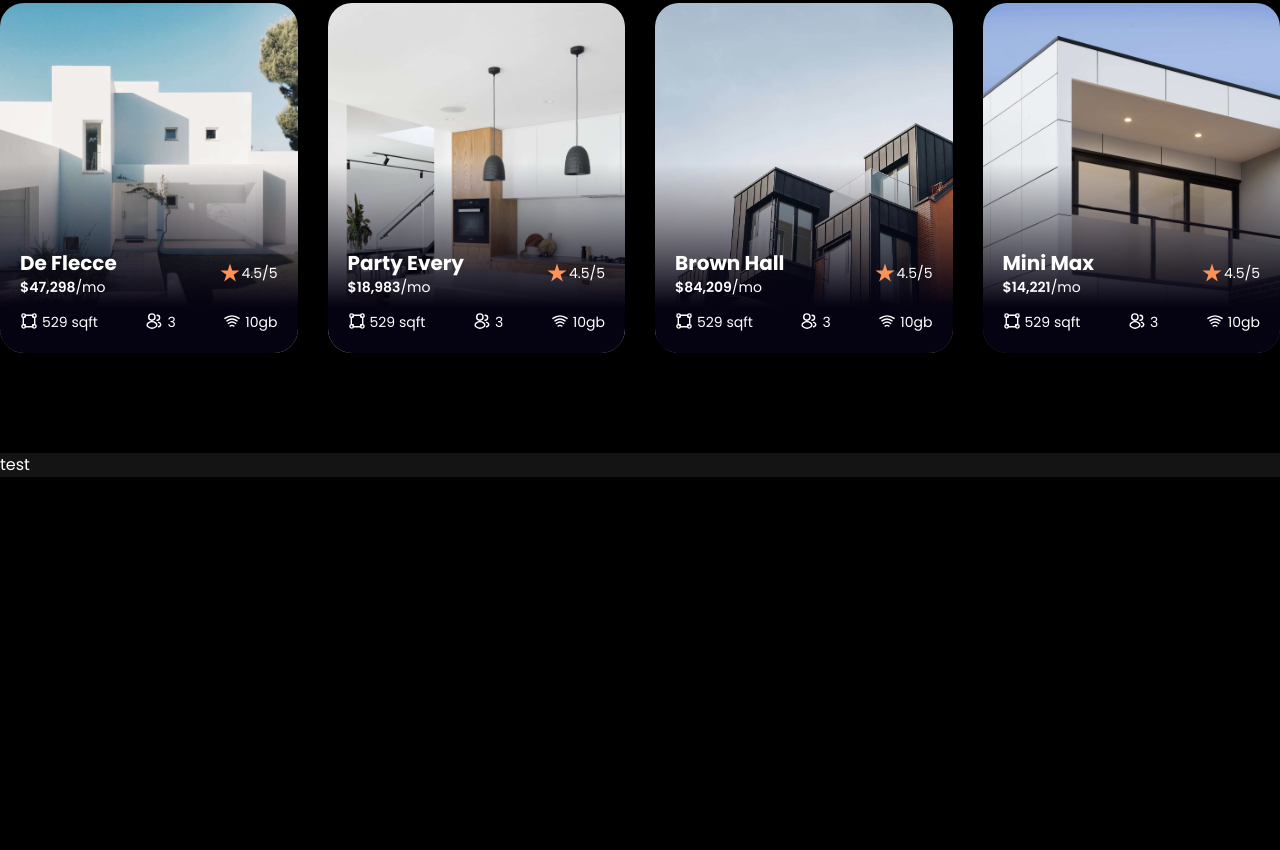
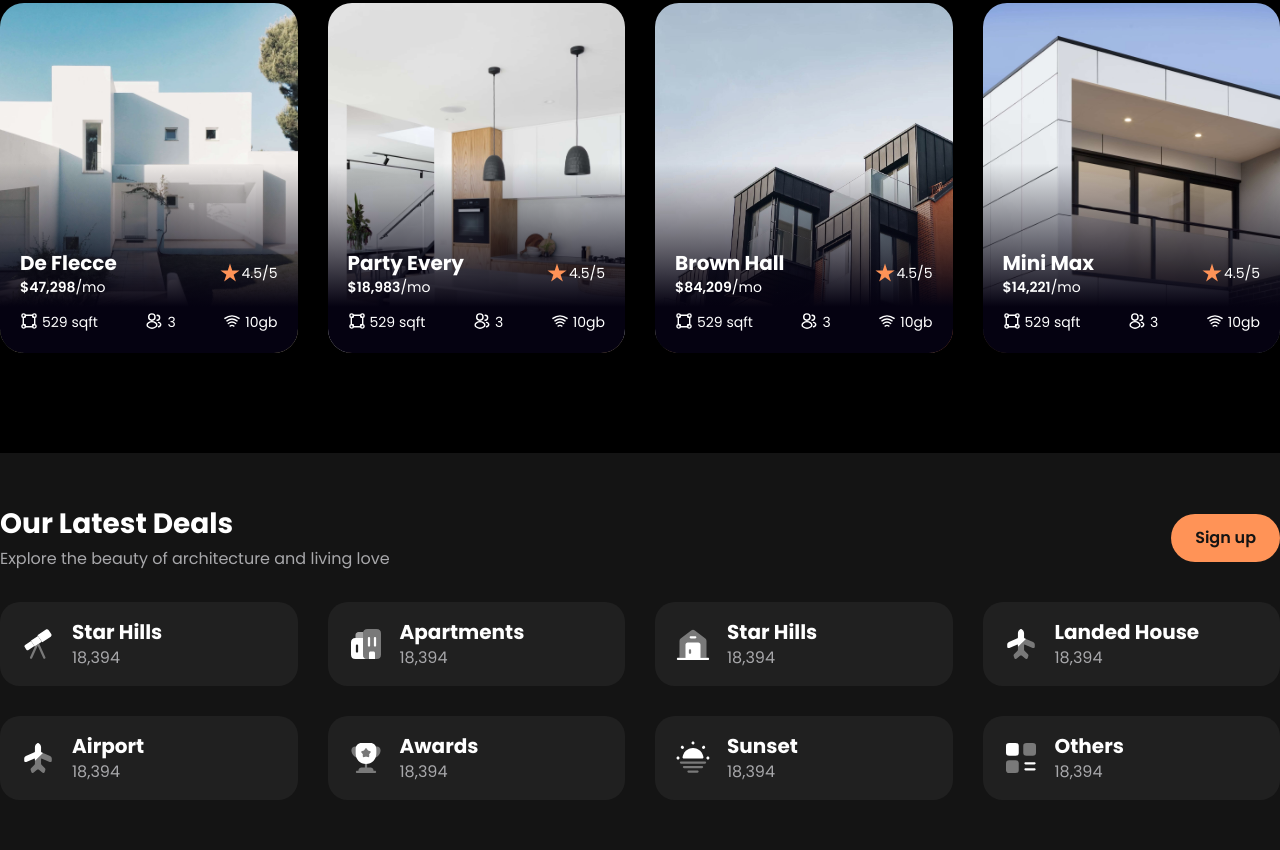
Before and after one commit to hisyamakbar/nidejia-web, a plain HTML site: page index.html in a window 1280 px wide. Shown: the part 1010-1860 px from the top of the page. Before the commit the page ends 1487 px from the top, so only its background shows below. Drawn offline with Linux system fonts and the light colour scheme.

Commit message:
add categories section

```diff
--- a/index.html
+++ b/index.html
@@ -56,7 +56,6 @@
 				</section>
 				<!-- Decoration -->
 				<div id="decoration" class="mt-[100px]">
-					<div class="container">
 					<div class="flex bg-[#141414] px-[50px] py-6 rounded-[20px] justify-between items-center">
 						<div class="flex flex-row items-center gap-4">
 							<div class="size-[70px] bg-[#FF9357] rounded-full flex items-center justify-center">
@@ -95,7 +94,6 @@
 							<div>
 								<p class="font-bold text-[28px]">183</p>
 								<p class="text-[#A8A8AB]">Countries</p>
-								</div>
 							</div>
 						</div>
 					</div>
@@ -253,7 +251,83 @@
 		</section>
 		<!-- Categories Section -->
 		<section id="categories" class="mt-[100px] bg-[#141414]">
-			<div class="container">test</div>
+			<div class="container py-[50px]">
+				<!-- Heading -->
+				<div class="flex items-center">
+					<div class="flex-col grow">
+						<h2 class="text-[28px] font-bold leading-[42px]">Our Latest Deals</h2>
+						<p class="text-[#A8A8AB] leading-[27px]">Explore the beauty of architecture and living love</p>
+					</div>
+					<a class="py-3 px-6 bg-[#FF9357] font-semibold rounded-[50px] cursor-pointer text-[#141414]">Sign up</a>
+				</div>
+				<!-- Catergories items -->
+				<div class="grid grid-cols-12 gap-[30px] mt-[30px]">
+					<!-- Items -->
+					<div class="flex col-span-3 gap-4 pl-[20px] py-4 bg-[#202020] rounded-[20px] items-center">
+						<img src="assets/icon/microscope.svg" alt="microscope icon" class="size-9" />
+						<div class="flex-col">
+							<p class="text-xl font-bold">Star Hills</p>
+							<p class="text-[#A8A8AB]">18,394</p>
+						</div>
+					</div>
+					<!-- Items -->
+					<div class="flex col-span-3 gap-4 pl-[20px] py-4 bg-[#202020] rounded-[20px] items-center">
+						<img src="assets/icon/buildings.svg" alt="buildings icon" class="size-9" />
+						<div class="flex-col">
+							<p class="text-xl font-bold">Apartments</p>
+							<p class="text-[#A8A8AB]">18,394</p>
+						</div>
+					</div>
+					<!-- Items -->
+					<div class="flex col-span-3 gap-4 pl-[20px] py-4 bg-[#202020] rounded-[20px] items-center">
+						<img src="assets/icon/house-2-decoration.svg" alt="house icon" class="size-9" />
+						<div class="flex-col">
+							<p class="text-xl font-bold">Star Hills</p>
+							<p class="text-[#A8A8AB]">18,394</p>
+						</div>
+					</div>
+					<!-- Items -->
+					<div class="flex col-span-3 gap-4 pl-[20px] py-4 bg-[#202020] rounded-[20px] items-center">
+						<img src="assets/icon/airplane.svg" alt="airplane icon" class="size-9" />
+						<div class="flex-col">
+							<p class="text-xl font-bold">Landed House</p>
+							<p class="text-[#A8A8AB]">18,394</p>
+						</div>
+					</div>
+					<!-- Items -->
+					<div class="flex col-span-3 gap-4 pl-[20px] py-4 bg-[#202020] rounded-[20px] items-center">
+						<img src="assets/icon/airplane.svg" alt="airplane icon" class="size-9" />
+						<div class="flex-col">
+							<p class="text-xl font-bold">Airport</p>
+							<p class="text-[#A8A8AB]">18,394</p>
+						</div>
+					</div>
+					<!-- Items -->
+					<div class="flex col-span-3 gap-4 pl-[20px] py-4 bg-[#202020] rounded-[20px] items-center">
+						<img src="assets/icon/cup.svg" alt="cup icon" class="size-9" />
+						<div class="flex-col">
+							<p class="text-xl font-bold">Awards</p>
+							<p class="text-[#A8A8AB]">18,394</p>
+						</div>
+					</div>
+					<!-- Items -->
+					<div class="flex col-span-3 gap-4 pl-[20px] py-4 bg-[#202020] rounded-[20px] items-center">
+						<img src="assets/icon/sun-fog.svg" alt="Sunset icon" class="size-9" />
+						<div class="flex-col">
+							<p class="text-xl font-bold">Sunset</p>
+							<p class="text-[#A8A8AB]">18,394</p>
+						</div>
+					</div>
+					<!-- Items -->
+					<div class="flex col-span-3 gap-4 pl-[20px] py-4 bg-[#202020] rounded-[20px] items-center">
+						<img src="assets/icon/element-equal.svg" alt="others icon" class="size-9" />
+						<div class="flex-col">
+							<p class="text-xl font-bold">Others</p>
+							<p class="text-[#A8A8AB]">18,394</p>
+						</div>
+					</div>
+				</div>
+			</div>
 		</section>
 	</body>
 </html>
```
Also changed, not shown: assets/icon/airplane.svg (added), assets/icon/building-4.svg (added), assets/icon/buildings.svg (added), assets/icon/cup.svg (added), assets/icon/element-equal.svg (added), assets/icon/house-2-decoration.svg (added), assets/icon/microscope.svg (added), assets/icon/sun-fog.svg (added), src/style/main.css. Lines whose indentation alone changed are shown as unchanged.
